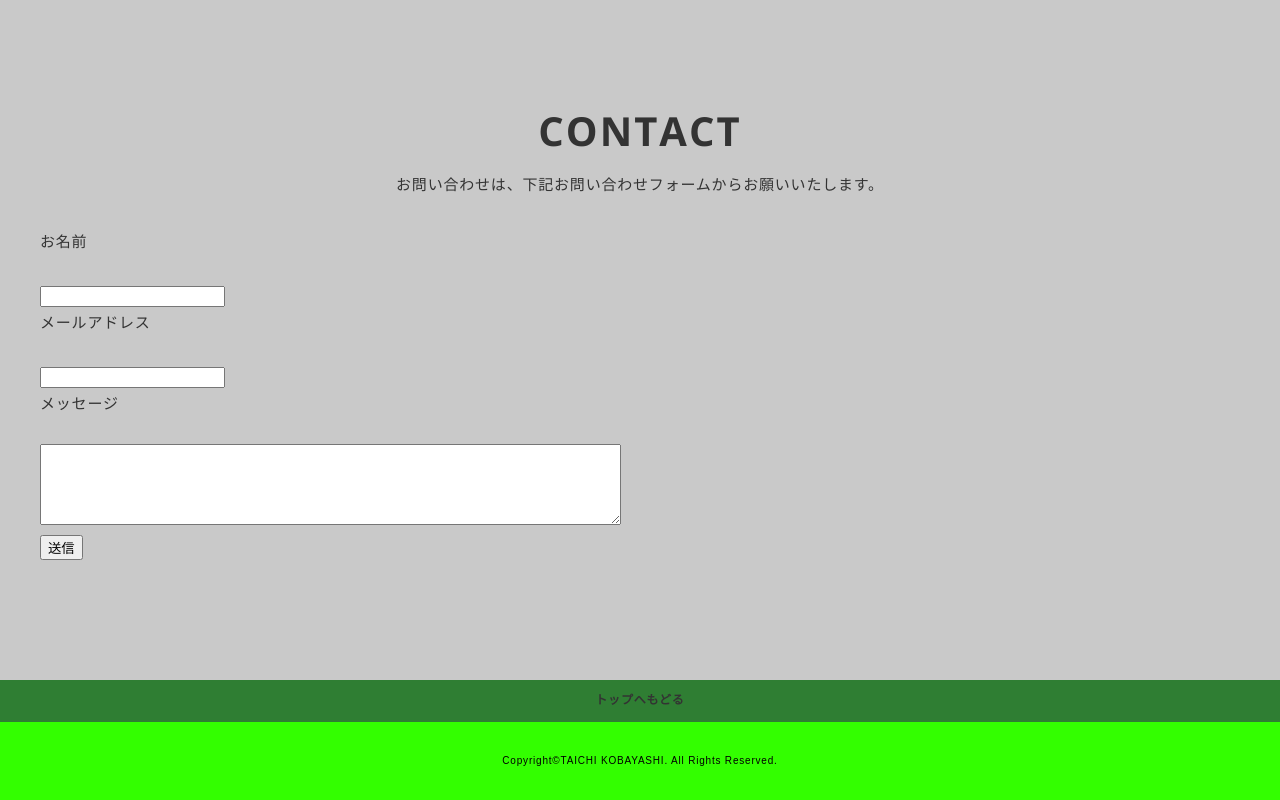
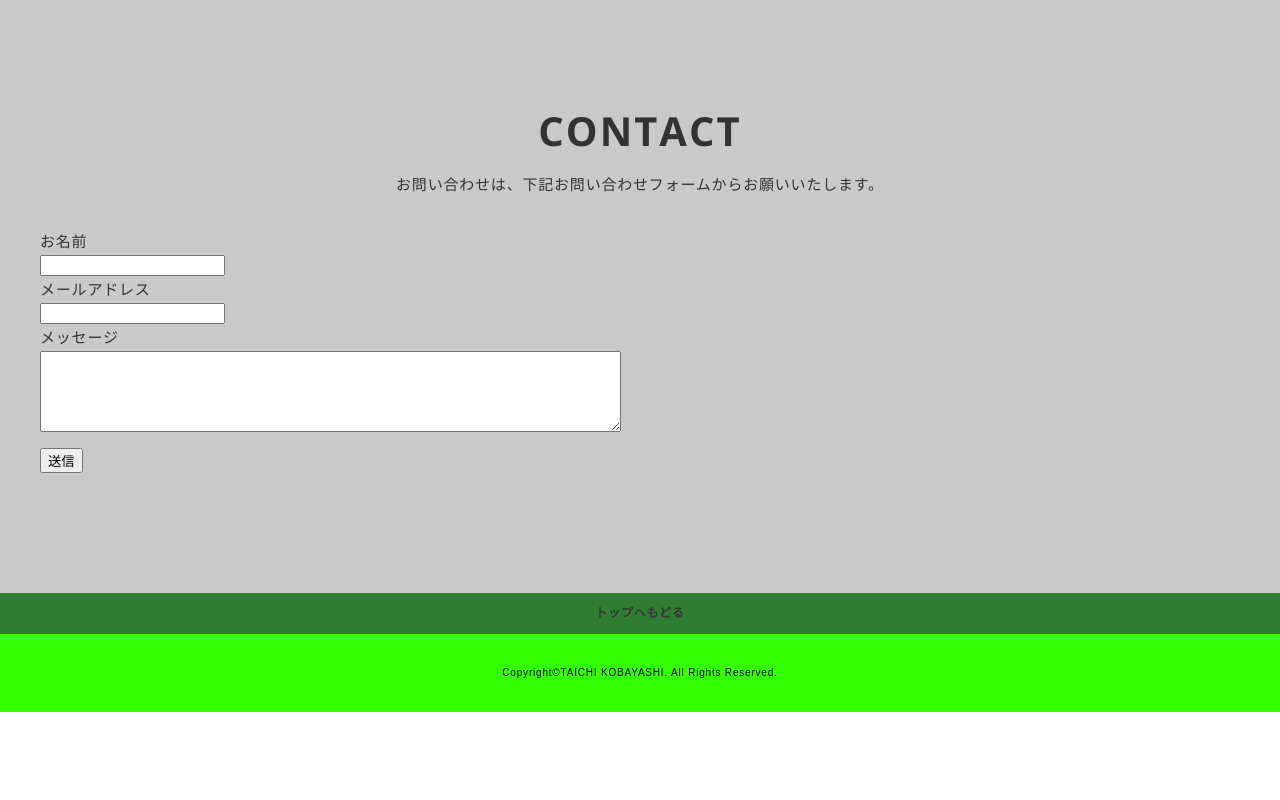
Before and after one commit to taichi-kobaya/portfolio, a plain HTML site: page index.html in a window 1280 px wide. Shown: the part 4383-5183 px from the top of the page. After the commit the page ends 5095 px from the top, so only its background shows below. Drawn offline with nearby package versions, Linux system fonts and the light colour scheme.

Commit message:
プルリクエスト指摘対応

```diff
--- a/css/style.css
+++ b/css/style.css
@@ -18,6 +18,18 @@ body {
 a {
   text-decoration: none;
   color: #1ca9e3;
+}
+
+input {
+  display: block;
+}
+
+input[type="submit"] {
+  margin-top: 16px;
+}
+
+textarea {
+  display: block;
 }
 
 img {
@@ -623,6 +635,7 @@ li {
   }
 
   /* Contact */
+
   .contact-item {
     width: 40px;
     margin: 0 10px;
--- a/index.html
+++ b/index.html
@@ -301,12 +301,12 @@
           </div>
           <div class="section-body contact">
             <form method="post" action="">
-                <p>お名前</p><br>
-                <input type="text" name="name" value=""><br>
-                  <p>メールアドレス</p><br>
-                <input type="text" name="email" value=""><br>
-                <p>メッセージ</p><br>
-                <textarea name="message" rows="5" cols="70"></textarea><br>
+                <label for="name">お名前</label>
+                <input type="text" name="name" value="" id="name">
+                  <label for="email">メールアドレス</label>
+                <input type="text" name="email" value="" id="email">
+                <label for="message">メッセージ</label>
+                <textarea name="message" rows="5" cols="70" id="message"></textarea>
               <input type="submit" value="送信">
             </form>
 
```
